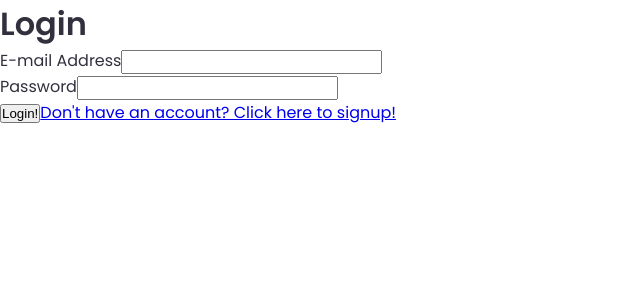
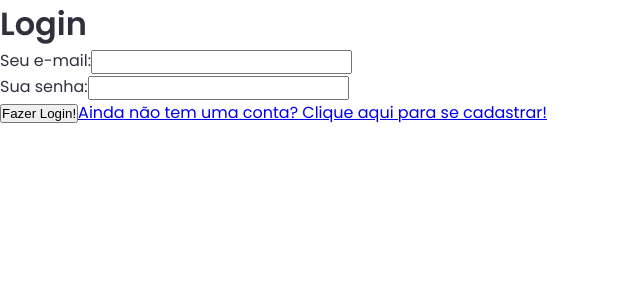
Before and after one commit to Briofita09/spicy-avocado-client, a React (Create React App) app: page /auth/login in a window 1280 px wide. Shown: the top 300 px of the page, without its empty margins (0-640 px from the left). Built offline with nearby package versions, Linux system fonts and the light colour scheme.

Commit message:
change labels to pt-Br

```diff
--- a/src/routeComponents/auth/Login.js
+++ b/src/routeComponents/auth/Login.js
@@ -45,7 +45,7 @@ function Login(props) {
       <h1>Login</h1>
 
       <div>
-        <label htmlFor="signupFormEmail">E-mail Address</label>
+        <label htmlFor="signupFormEmail">Seu e-mail:</label>
         <input
           type="email"
           name="email"
@@ -57,7 +57,7 @@ function Login(props) {
       </div>
 
       <div>
-        <label htmlFor="signupFormPassword">Password</label>
+        <label htmlFor="signupFormPassword">Sua senha:</label>
         <input
           type="password"
           name="password"
@@ -69,10 +69,10 @@ function Login(props) {
       </div>
 
       <div>
-        <button type="submit">Login!</button>
+        <button type="submit">Fazer Login!</button>
 
         <Link to="/auth/signup">
-          Don't have an account? Click here to signup!
+          Ainda não tem uma conta? Clique aqui para se cadastrar!
         </Link>
       </div>
     </form>
```
Also changed, not shown: src/assets/styles/ContentTypeSelector.module.scss (added).
